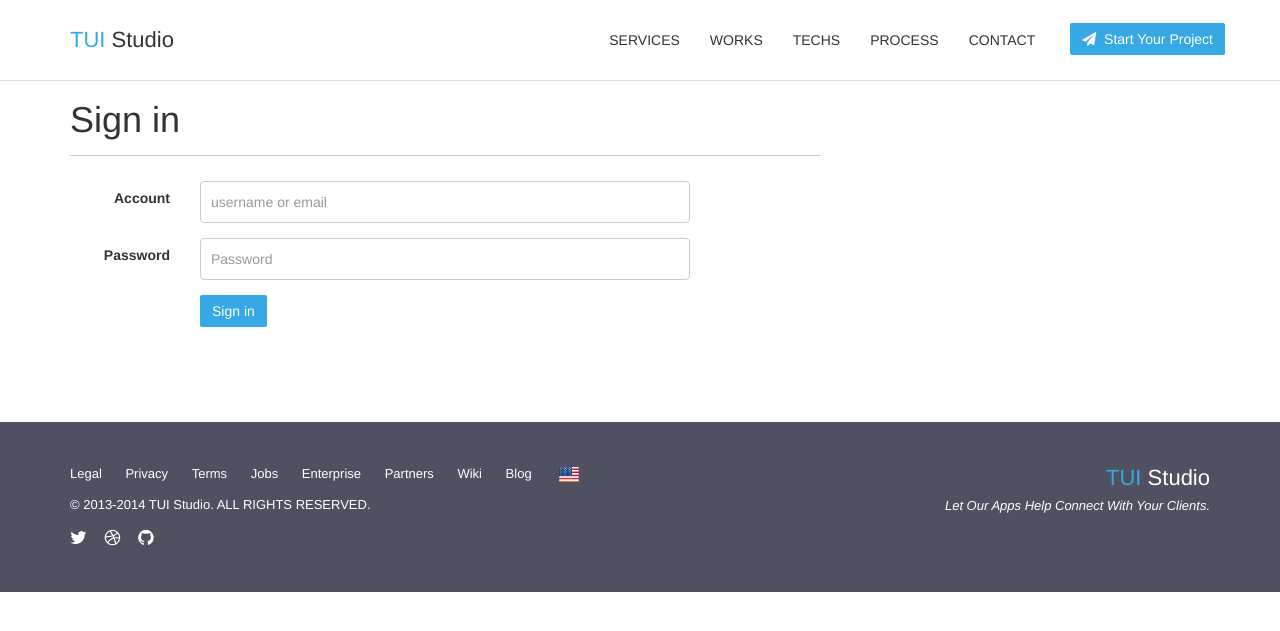
After one commit to hustlzp/tuistudio.com, a Flask app: page /account/signin in a window 1280 px wide. The commit adds this page. Shown: the top 631 px of the page. Run offline with Flask 2, Linux system fonts and the light colour scheme; style sheets or scripts are compiled from the project's sources; some libraries are stand-ins or nearby versions.

Commit message:
add signin function

```diff
--- a/tuistudio/__init__.py
+++ b/tuistudio/__init__.py
@@ -5,7 +5,6 @@ from flask_wtf.csrf import CsrfProtect
 from flask.ext.uploads import configure_uploads
 from flask_debugtoolbar import DebugToolbarExtension
 from . import config
-from .utils.account import get_current_user
 
 # convert python's encoding to utf8
 reload(sys)
@@ -21,8 +20,7 @@ def create_app():
     CsrfProtect(app)
 
     if app.debug:
-        pass
-        # DebugToolbarExtension(app)
+        DebugToolbarExtension(app)
     else:
         from .utils.sentry import sentry
 
@@ -41,7 +39,7 @@ def create_app():
     # before every request
     @app.before_request
     def before_request():
-        g.user = get_current_user()
+        pass
 
     return app
 
@@ -80,25 +78,15 @@ def register_jinja(app):
         """生成script标签"""
         return Markup("<script type='text/javascript' src='%s'></script>" % static(path))
 
-    # def bower_js(path):
-    # """生成来自bower的script标签"""
-    #     return Markup("<script type='text/javascript' src='%s'></script>" % bower(path))
-
     def link(path):
         """生成link标签"""
         return Markup("<link rel='stylesheet' href='%s'></script>" % static(path))
-
-    # def bower_css(path):
-    #     """生成link标签"""
-    #     return Markup("<link rel='stylesheet' href='%s'></script>" % bower(path))
 
     app.jinja_env.globals['url_for_other_page'] = url_for_other_page
     app.jinja_env.globals['static'] = static
     app.jinja_env.globals['bower'] = bower
     app.jinja_env.globals['script'] = script
-    # app.jinja_env.globals['bower_js'] = bower_js
     app.jinja_env.globals['link'] = link
-    # app.jinja_env.globals['css'] = bower_css
 
 
 def register_db(app):
@@ -110,9 +98,11 @@ def register_db(app):
 
 def register_routes(app):
     """注册路由"""
-    from .controllers import site
+    from .controllers import site, account, admin
 
     app.register_blueprint(site.bp, url_prefix='')
+    app.register_blueprint(account.bp, url_prefix='/account')
+    app.register_blueprint(admin.bp, url_prefix='/admin')
 
 
 def register_error_handle(app):
--- /dev/null
+++ b/tuistudio/controllers/account.py
@@ -0,0 +1,25 @@
+# coding: utf-8
+from flask import render_template, Blueprint, redirect, url_for
+from ..forms import SigninForm
+from ..utils.account import signin_user, signout_user
+from ..utils.permissions import require_visitor
+
+bp = Blueprint('account', __name__)
+
+
+@bp.route('/signin', methods=['GET', 'POST'])
+@require_visitor
+def signin():
+    """登入"""
+    form = SigninForm()
+    if form.validate_on_submit():
+        signin_user()
+        return redirect(url_for('admin.index'))
+    return render_template('account/signin.html', form=form)
+
+
+@bp.route('/signout')
+def signout():
+    """登出"""
+    signout_user()
+    return redirect(url_for('site.index'))
--- a/tuistudio/forms/__init__.py
+++ b/tuistudio/forms/__init__.py
@@ -1 +1,2 @@
 from site import *
+from account import *
--- /dev/null
+++ b/tuistudio/forms/account.py
@@ -0,0 +1,23 @@
+# coding: utf-8
+from flask_wtf import Form
+from wtforms import StringField, BooleanField, ValidationError
+from wtforms.validators import DataRequired
+from .. import config
+
+
+class SigninForm(Form):
+    """登陆"""
+    account = StringField(validators=[DataRequired()])
+    password = StringField(validators=[DataRequired()])
+
+    def validate_account(self, field):
+        if '@' in self.account.data:
+            if self.account.data != config.ADMIN_EMAIL:
+                raise ValidationError()
+        else:
+            if self.account.data != config.ADMIN_USERNAME:
+                raise ValidationError()
+
+    def validate_password(self, field):
+        if self.password.data != config.ADMIN_PASSWORD:
+            raise ValidationError()
--- a/tuistudio/static/css/common.css
+++ b/tuistudio/static/css/common.css
@@ -15,6 +15,11 @@
   font-style: normal;
   font-weight: 700;
   src: local('Oxygen Bold'), local('Oxygen-Bold'), url(/static/fonts/yVHpdQrmTj9Kax1tmFSx2rO3LdcAZYWl9Si6vvxL-qU.woff) format('woff');
+}
+h1.legend {
+  border-bottom: 1px solid #cccccc;
+  padding-bottom: 15px;
+  margin-bottom: 25px;
 }
 .text-error {
   color: red;
--- a/tuistudio/static/css/common.less
+++ b/tuistudio/static/css/common.less
@@ -1,4 +1,10 @@
 @import "utils";
+
+h1.legend {
+  border-bottom: 1px solid #cccccc;
+  padding-bottom: 15px;
+  margin-bottom: 25px;
+}
 
 // Text
 .text-error {
--- /dev/null
+++ b/tuistudio/templates/account/signin.html
@@ -0,0 +1,44 @@
+{% extends "layout.html" %}
+
+{% block page_title %}Admin - TUI Studio{% endblock %}
+{% block page_id %}page-account-signin{% endblock %}
+
+{% block page_content %}
+
+   <div class="container">
+      <div class="row">
+         <div class="col-sm-8">
+            <h1 class="legend">Sign in</h1>
+
+            <form class="form-horizontal" role="form" method="POST">
+               {{ form.csrf_token() }}
+
+               <div class="form-group">
+                  <label for="account" class="col-sm-2 control-label">Account</label>
+
+                  <div class="col-sm-8">
+                     <input type="text" name="account" id="account" class="form-control"
+                            placeholder="username or email">
+                  </div>
+               </div>
+
+               <div class="form-group">
+                  <label for="password" class="col-sm-2 control-label">Password</label>
+
+                  <div class="col-sm-8">
+                     <input type="password" class="form-control" id="password" name="password"
+                            placeholder="Password">
+                  </div>
+               </div>
+
+               <div class="form-group">
+                  <div class="col-sm-offset-2 col-sm-8">
+                     <button type="submit" class="btn btn-primary">Sign in</button>
+                  </div>
+               </div>
+            </form>
+         </div>
+      </div>
+   </div>
+
+{% endblock %}
--- a/tuistudio/templates/admin/index.html
+++ b/tuistudio/templates/admin/index.html
@@ -5,4 +5,8 @@
 
 {% block body %}
 
+   <table class="table table-bordered table-hover table-striped">
+
+   </table>
+
 {% endblock %}
--- a/tuistudio/utils/account.py
+++ b/tuistudio/utils/account.py
@@ -1,25 +1,17 @@
 # coding: utf-8
 from flask import session
-from ..models import User
+from .. import config
 
 
-def signin_user(user, permenent):
+def signin_user():
     """Sign in user"""
-    session.permanent = permenent
-    session['user_id'] = user.id
+    session['user'] = config.ADMIN_USERNAME
 
 
 def signout_user():
     """Sign out user"""
-    session.pop('user_id', None)
+    session.pop('user', None)
 
 
-def get_current_user():
-    """获取当前user，同时进行session有效性的检测"""
-    if not 'user_id' in session:
-        return None
-    user = User.query.filter(User.id == session['user_id']).first()
-    if not user:
-        signout_user()
-        return None
-    return user
+def check_admin():
+    return 'user' in session and session['user'] == config.ADMIN_USERNAME
--- /dev/null
+++ b/tuistudio/utils/permissions.py
@@ -0,0 +1,29 @@
+# coding: utf-8
+from functools import wraps
+from flask import redirect, url_for, flash
+from .account import check_admin
+
+
+def require_visitor(func):
+    """Check if no user login"""
+
+    @wraps(func)
+    def decorator(*args, **kwargs):
+        if check_admin():
+            return redirect(url_for('admin.index'))
+        return func(*args, **kwargs)
+
+    return decorator
+
+
+def require_admin(func):
+    """Check if user login"""
+
+    @wraps(func)
+    def decorator(*args, **kwargs):
+        if not check_admin():
+            flash('此操作需要登录账户')
+            return redirect(url_for('account.signin'))
+        return func(*args, **kwargs)
+
+    return decorator
```
Also changed, not shown: tuistudio/controllers/admin.py (line endings or trailing spaces).
